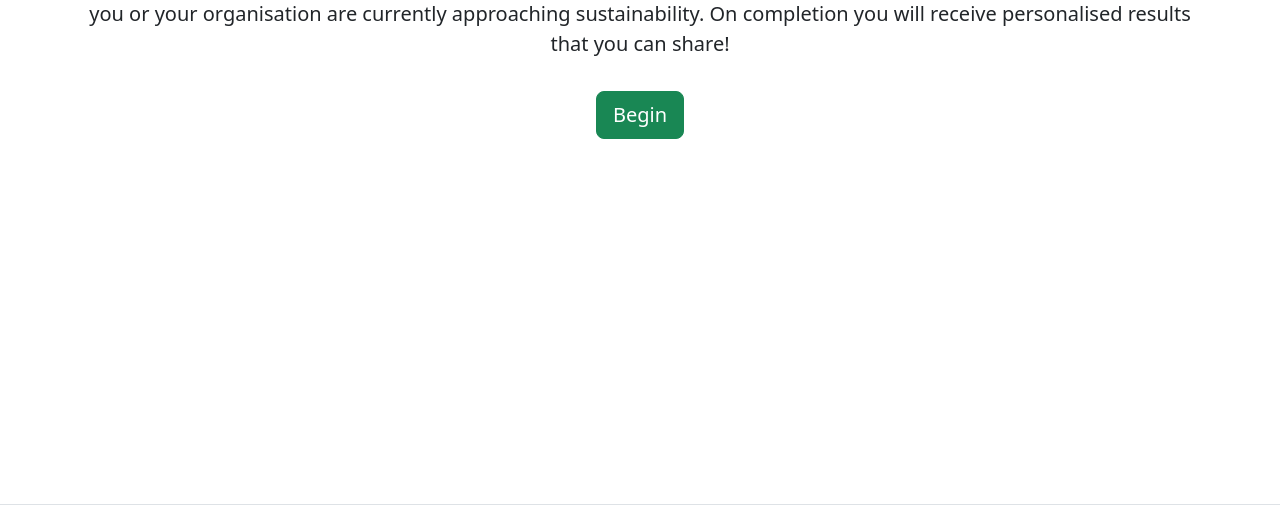
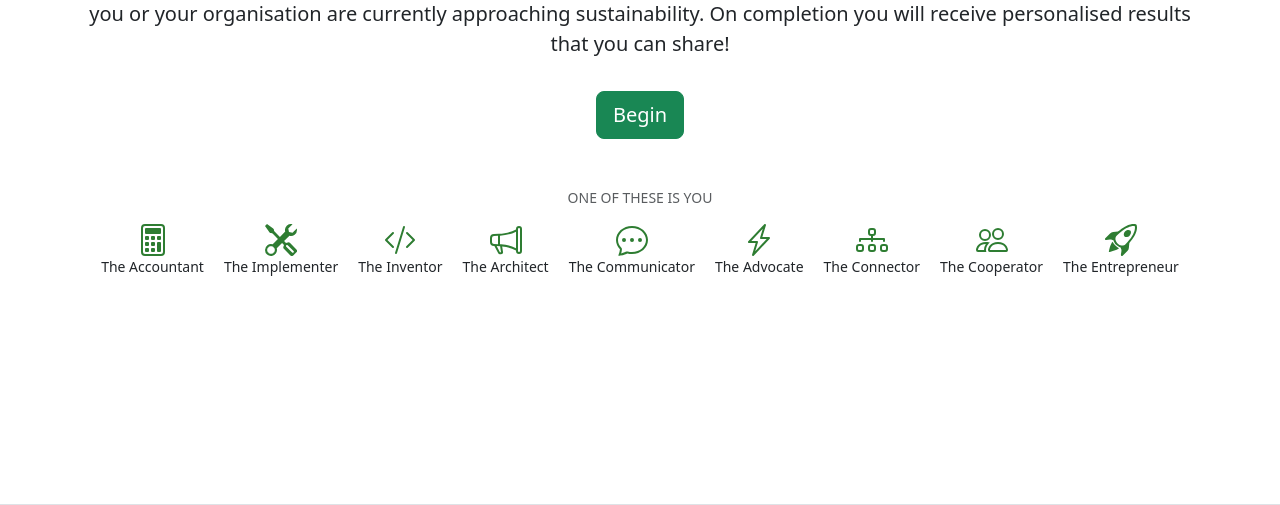
Before and after one commit to TSpice534/monkey-puzzle, a Flask app: page / in a window 1280 px wide. Shown: the part 242-747 px from the top of the page. Run offline with Flask 3, Linux system fonts and the light colour scheme.

Commit message:
feat: carry persona visual identity into survey flow (#0042)

```diff
--- a/app/main/routes.py
+++ b/app/main/routes.py
@@ -1,8 +1,13 @@
 from flask import render_template
 
 from app.main import bp
+from app.survey.loader import SurveyConfigError, get_survey
 
 
 @bp.route('/')
 def index():
-    return render_template('index.html', title='Home')
+    try:
+        personas = get_survey()['personas']
+    except SurveyConfigError:
+        personas = None          # home page must still render if survey.yaml is broken
+    return render_template('index.html', title='Home', personas=personas)
--- a/app/static/css/theme.css
+++ b/app/static/css/theme.css
@@ -279,6 +279,53 @@
   height: 1.5rem;
 }
 
+/* Persona visual identity carried into the home page + survey flow
+   (backlog #0042). No per-persona colours exist in survey.yaml (only
+   innovation_curve.bands do), so identity is carried by icon + name, both
+   tinted/coloured the same way as the existing .persona-icon--card
+   treatment — never colour alone. */
+.persona-icon--preview {
+  width: 2rem;
+  height: 2rem;
+  color: var(--brand-primary);
+}
+
+.persona-icon--badge {
+  width: 1.5rem;
+  height: 1.5rem;
+  color: var(--brand-primary);
+}
+
+/* Home page's static, undifferentiated "One of these is you" persona grid
+   (backlog #0042) — no highlighting, no motion, no persona signal. */
+.persona-preview-grid {
+  display: flex;
+  flex-wrap: wrap;
+  justify-content: center;
+  gap: 1.25rem;
+}
+
+.persona-preview-grid li {
+  display: flex;
+  flex-direction: column;
+  align-items: center;
+}
+
+/* Post-resolution persona badge in the survey step progress area (backlog
+   #0042) — display-only, shown from the step after the combined profile
+   step onward. The reveal plays once, on the first step the badge appears
+   on; prefers-reduced-motion degrades it to an instant snap. */
+@keyframes persona-badge-reveal {
+  from { opacity: 0; transform: translateY(-0.25rem) scale(0.92); }
+  to   { opacity: 1; transform: none; }
+}
+
+.persona-badge--reveal { animation: persona-badge-reveal 300ms ease-out both; }
+
+@media (prefers-reduced-motion: reduce) {
+  .persona-badge--reveal { animation: none; }
+}
+
 /* Triangle selector (`type: triangle`) — a CSS-drawn triangle with three
    clickable corner nodes plus 3 edge midpoint nodes (backlog #0010, between-
    corner picks); selection via native radios + :checked-sibling CSS, same
@@ -449,4 +496,9 @@
      two lines rather than wrapping onto four+ at 320-375px. */
   .grid-legend { font-size: 0.7rem; }
   .grid-legend-swatch { width: 0.75rem; height: 0.75rem; }
+
+  /* Home page persona preview grid (backlog #0042): shrink so all 9 items
+     still read on a 320-390px viewport. */
+  .persona-icon--preview { width: 1.5rem; height: 1.5rem; }
+  .persona-preview-grid { gap: 0.75rem; }
 }
--- a/app/templates/index.html
+++ b/app/templates/index.html
@@ -9,5 +9,17 @@
     sustainability. On completion you will receive personalised results that you can share!
   </p>
   <a class="btn btn-success btn-lg mt-3" href="{{ url_for('survey.start') }}">Begin</a>
+
+  {% if personas %}
+  <p class="text-uppercase small text-muted mb-3 mt-5">One of these is you</p>
+  <ul class="persona-preview-grid list-unstyled">
+    {% for persona in personas.values() %}
+    <li>
+      {% if persona.icon %}<span class="persona-icon persona-icon--preview">{{ persona_icon(persona) }}</span>{% endif %}
+      <span class="d-block small">{{ persona.name }}</span>
+    </li>
+    {% endfor %}
+  </ul>
+  {% endif %}
 </div>
 {% endblock %}
```
Also changed, not shown: app/survey/routes.py (+30 -2 lines), app/templates/survey/_progress.html (+9 -0 lines), CHANGELOG.md.
